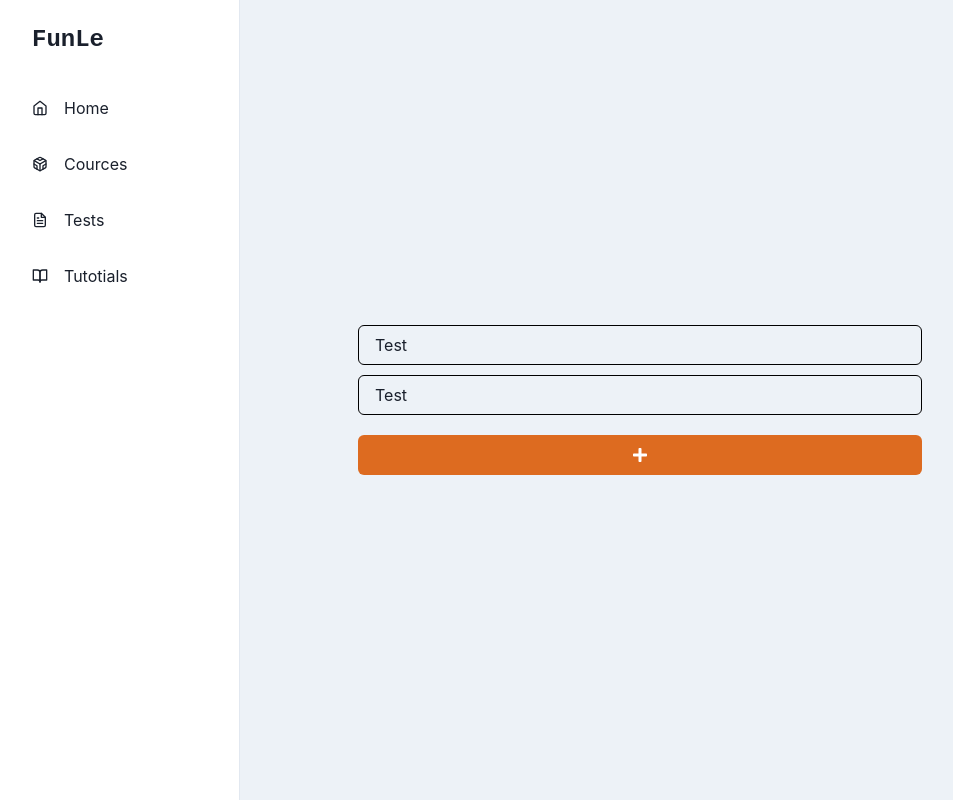
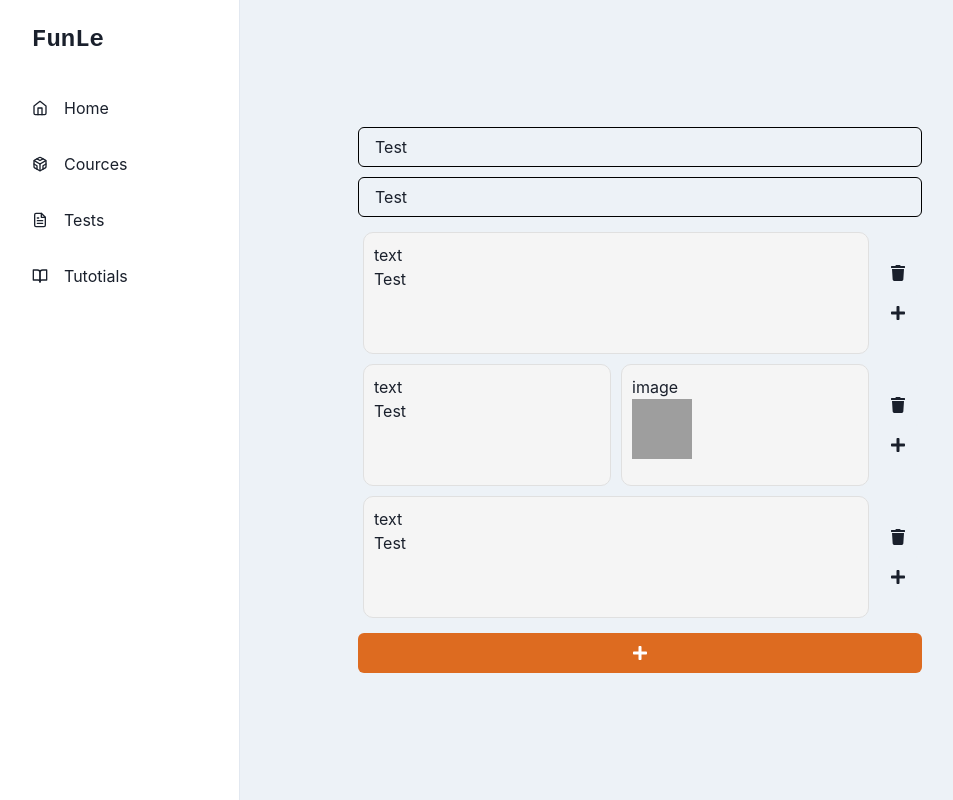
Before and after one commit to hikionori/funle_backend, a Next.js app in the folder admin/: page /tutorials/create in a window 1280 px wide. Shown: the whole page, without its empty margins (0-953 px from the left). Built offline with nearby package versions, Linux system fonts and the light colour scheme; grey boxes are pictures that could not be loaded.

Commit message:
update 4 files and create 1 file

```diff
--- a/admin/components/levelNode/index.tsx
+++ b/admin/components/levelNode/index.tsx
@@ -8,6 +8,9 @@ import { useEffect, useState } from "react";
 export interface LevelNodeProps {
     index: number;
     nodes: NodeProps[];
+
+    deleteHandler: Function;
+    editHandler: Function;
 }
 
 // add Symbol.iterator to LevelNodeProps
@@ -15,18 +18,13 @@ export interface LevelNodeProps {
 // Level of node component
 export default function LevelNode(props: LevelNodeProps) {
     const [nodes, setNodes] = useState<NodeProps[]>([]);
+    const editHandlerP = props.editHandler; // is setState function
+    const deleteHandlerP = props.deleteHandler; // is setState function
+    const levelIndex = props.index;
 
     useEffect(() => {
         setNodes(props.nodes);
     }, []);
-
-    const nodeOnEdit = (index: number) => {
-        console.log("Edit node at index: " + index);
-    };
-
-    const nodeOnDelete = (index: number) => {
-        console.log("Delete node at index: " + index);
-    };
 
     return (
         <Box w={"100%"}>
@@ -38,7 +36,13 @@ export default function LevelNode(props: LevelNodeProps) {
                             index={index}
                             content_type={node.content_type}
                             data={node.data}
-                            onDelete={nodeOnDelete}
+                            levelIndex={levelIndex}
+                            deleteHandler={() => {
+                                deleteHandlerP(levelIndex, node.index);
+                            }}
+                            editHandler={() => {
+                                editHandlerP(levelIndex, node.index);
+                            }}
                         />
                     );
                 })}
--- a/admin/components/levelNodeList/index.tsx
+++ b/admin/components/levelNodeList/index.tsx
@@ -1,84 +1,76 @@
-import { Box, Flex, Text } from "@chakra-ui/react";
+import { Box, Button, Center, Flex, Text } from "@chakra-ui/react";
 import { Content } from "../../utils/admin-sdk";
 import LevelNode, { LevelNodeProps } from "../levelNode";
 import { useEffect, useState } from "react";
+import { NodeProps } from "../node";
+import { FaPlus, FaTrash } from "react-icons/fa";
 
-/*
-    json format:
-    {
-        ...,
-        content_levels: [
-            [
-                0, // index of level
-                [ // nodes
-                    { // node
-                        index: 0, // removed before sending request
-                        content_type: "text",
-                        data: "Test",
-                        onEdit: () => {}, // removed before sending request
-                        onDelete: () => {}, // removed before sending request
-                    },
-                    { // node
-                        index: 1, // removed before sending request
-                            content_type: "image",
-                        data: "base64",
-                        onEdit: () => {}, // removed before sending request
-                        onDelete: () => {}, // removed before sending request
-                    }
-                ]
-            ],
-            [
-                1, // index of level
-                [ // nodes
-                    { // node
-                        index: 0, // removed before sending request
-                        content_type: "text",
-                        data: "Test",
-                        onEdit: () => {}, // removed before sending request
-                        onDelete: () => {}, // removed before sending request
-                    },
-                ]
-            ]
-        ]
-    }
+import useTutorialStore from "../../utils/states/tutorial";
 
-    Algorithm for displaying levels:
-    1. Sort content_levels by index of level
-    2. Display each level
 
-*/
 export interface LevelNodeListProps {
     nodeLevels: LevelNodeProps[];
-
-    nodeOnEdit?: () => void;
-    nodeOnDelete?: () => void;
     // add Symbol.iterator to LevelNodeListProps
     [Symbol.iterator]?: () => Iterator<LevelNodeProps>;
 }
 
 // List of levelNode component
-export default function LevelNodeList(props: LevelNodeListProps) {
-    const [nodeLevels, setNodeLevels] = useState<LevelNodeProps[]>([]);
+export default function LevelNodeList(
+    props: LevelNodeListProps
+) {
+    const {contentLevels} = useTutorialStore((state: any) => ({contentLevels: state.contentLevels}));
+    const {deleteLevel} = useTutorialStore((state: any) => ({deleteLevel: state.deleteLevel}));
+    const {addNode, editNode, deleteNode} = useTutorialStore((state: any) => ({addNode: state.addNode, editNode: state.editNode, deleteNode: state.deleteNode}));
+
 
     useEffect(() => {
-        setNodeLevels(props.nodeLevels);
-    }, []);
+        console.log(contentLevels);
+        // reload page
+    })
 
-    console.log(nodeLevels);
 
     return (
         <Flex flexDirection={"column"}>
             {/* sort by first element in level and then display */}
-            {nodeLevels &&
-                nodeLevels
+            {contentLevels &&
+                contentLevels
                     .sort((a: any, b: any) => a[0] - b[0])
                     .map((level: any, index: any) => {
                         return (
-                            <LevelNode
-                                key={index}
-                                index={level[0]}
-                                nodes={level[1]}
-                            />
+                            <Flex>
+                                <LevelNode
+                                    key={index}
+                                    index={level[0]}
+                                    nodes={level[1]}
+                                    editHandler={editNode}
+                                    deleteHandler={deleteNode}
+                                />
+                                <Center flexDirection={"column"}>
+                                    <Button
+                                        onClick={
+                                            () => {
+                                                deleteLevel(level[0])
+                                            }
+                                        }
+                                        _hover={{
+                                            color: "orange.500",
+                                        }}
+                                    >
+                                        <FaTrash />
+                                    </Button>
+                                    <Button
+                                        onClick={
+                                            () => {
+                                                addNode(level[0])
+                                            }}
+                                        _hover={{
+                                            color: "orange.500",
+                                        }}
+                                    >
+                                        <FaPlus />
+                                    </Button>
+                                </Center>
+                            </Flex>
                         );
                     })}
         </Flex>
--- a/admin/components/node/index.tsx
+++ b/admin/components/node/index.tsx
@@ -13,30 +13,29 @@ import {
 } from "@chakra-ui/react";
 import { useEffect, useState } from "react";
 
+import useTutorialStore from "../../utils/states/tutorial";
+
 export interface NodeProps {
     index: number;
     content_type: string;
     data: string;
-
-    onDelete: (index: number) => void;
 }
 
-export default function Node(props: NodeProps) {
+export interface NodeFC {
+    levelIndex: number;
+    editHandler: any; // Function;
+    deleteHandler: any; // Function;
+}
+
+export default function Node(props: NodeProps & NodeFC) {
     const { content_type, data, index } = props;
 
     const [hovered, setHovered] = useState(false);
-    const [Xcontent, setXcontent] = useState("");
     const [content, setContent] = useState(data);
     const [contentType, setContentType] = useState(content_type);
     const [edit, setEdit] = useState(false);
 
-    const deleteHandler = () => {
-        //
-    };
-
-    const editHandler = () => {
-        setEdit(true);
-    };
+    const {editNode} = useTutorialStore((state: any) => ({editNode: state.editNode}));
 
     const onMouseHover = () => {
         setHovered(true);
@@ -45,14 +44,6 @@ export default function Node(props: NodeProps) {
     const onMouseLeave = () => {
         setHovered(false);
     };
-
-    useEffect(() => {
-        if (content.length > 100 && content_type === "image") {
-            let lcontent = content.substring(0, 25) + "...";
-            setXcontent(content);
-            setContent(lcontent);
-        }
-    }, [content, contentType]);
 
     if (!edit) {
         if (content_type === "text") {
@@ -77,10 +68,18 @@ export default function Node(props: NodeProps) {
                         <Box w={"100%"} h={"100px"}>
                             <Center>
                                 <Flex direction={"row"}>
-                                    <Button onClick={editHandler} size={"sm"}>
+                                    <Button
+                                        onClick={() => {
+                                            setEdit(true);
+                                        }}
+                                        size={"sm"}
+                                    >
                                         Edit
                                     </Button>
-                                    <Button onClick={deleteHandler} size={"sm"}>
+                                    <Button
+                                        onClick={props.deleteHandler}
+                                        size={"sm"}
+                                    >
                                         Delete
                                     </Button>
                                 </Flex>
@@ -106,10 +105,18 @@ export default function Node(props: NodeProps) {
                         <Box w={"100%"} h={"100px"}>
                             <Center>
                                 <Flex direction={"row"}>
-                                    <Button onClick={editHandler} size={"sm"}>
+                                    <Button
+                                        onClick={() => {
+                                            setEdit(true);
+                                        }}
+                                        size={"sm"}
+                                    >
                                         Edit
                                     </Button>
-                                    <Button onClick={deleteHandler} size={"sm"}>
+                                    <Button
+                                        onClick={props.deleteHandler}
+                                        size={"sm"}
+                                    >
                                         Delete
                                     </Button>
                                 </Flex>
@@ -119,7 +126,7 @@ export default function Node(props: NodeProps) {
                         <Box w={"100%"} h={"100px"}>
                             <Text>{contentType}</Text>
                             <Image
-                                src={Xcontent}
+                                src={content}
                                 alt={"image"}
                                 width={"60px"}
                                 height={"60px"}
@@ -163,7 +170,7 @@ export default function Node(props: NodeProps) {
                         placeholder="Select type of data"
                         mb={"10px"}
                         onChange={(e) => {
-                            setContentType(e.target.value);
+                            setContentType(e.target.value.toLowerCase());
                         }}
                         value={contentType}
                     >
@@ -184,7 +191,9 @@ export default function Node(props: NodeProps) {
                         }}
                         onKeyDown={(e) => {
                             if (e.key === "Enter") {
+                                editNode(props.levelIndex, index, contentType, content)
                                 setEdit(false);
+                                console.log(content);
                             }
                             // on shift + enter add new line
                             if (e.shiftKey && e.key === "Enter" && edit) {
--- a/admin/pages/tutorials/create.tsx
+++ b/admin/pages/tutorials/create.tsx
@@ -9,30 +9,14 @@ import AddOptionButton from "../../components/addOptionButton";
 import LevelNode, { LevelNodeProps } from "../../components/levelNode";
 import Node, { NodeProps } from "../../components/node";
 
+import useTutorialStore, { TutorialState } from "../../utils/states/tutorial";
+
 export default function CreateNewTutorial() {
-    /*
-        API Request body:
-        {
-            title: string,
-            theme: string,
-            content_levels: [
-                content_type: string, // text, image
-                data: string // text, image base64
-            ][]
-        }
+    const {title, setTitle} = useTutorialStore((state: any) => ({title: state.title, setTitle: state.setTitle}));
+    const {theme, setTheme} = useTutorialStore((state: any) => ({theme: state.theme, setTheme: state.setTheme}));
+    const {contentLevels, setContentLevels} = useTutorialStore((state: any) => ({contentLevels: state.contentLevels, setContentLevels: state.setContentLevels}));
 
-        Algorithm for sending request:
-        1. Remove all empty nodes
-        2. Remove all empty levels
-        3. Remove index from each node
-        4. remove onEdit and onDelete from each node
-    */
-
-    const [title, setTitle] = React.useState("");
-    const [theme, setTheme] = React.useState("");
-    const [contentLevels, setContentLevels] = React.useState<LevelNodeProps[]>(
-        []
-    );
+    const {addLevel} = useTutorialStore((state: any) => ({addLevel: state.addLevel}));
 
     useEffect(() => {
         setTitle("Test");
@@ -74,10 +58,10 @@ export default function CreateNewTutorial() {
                         content_type: "text",
                         data: "Test",
                         onDelete: () => {},
-                    }
-                ]
-            ]
-        ] as unknown as LevelNodeProps[]);
+                    },
+                ],
+            ],
+        ]);
     }, []);
 
     // useEffect(() => {
@@ -118,28 +102,13 @@ export default function CreateNewTutorial() {
                         }}
                     />
 
-                    <LevelNodeList nodeLevels={contentLevels} />
+                    <LevelNodeList
+                        nodeLevels={contentLevels}
+                    />
 
                     <AddOptionButton
                         onClick={() => {
-                            // get last level index
-                            let lastLevelIndex: number =
-                                contentLevels.length - 1;
-                            // get last level
-                            let lastLevel: any = contentLevels[lastLevelIndex];
-                            lastLevelIndex = lastLevel[0];
-
-                            // add one new empty level
-                            let node = {
-                                content_type: "text",
-                                data: "",
-                            } as NodeProps;
-                            let level = [
-                                lastLevelIndex + 1,
-                                node,
-                            ] as unknown as LevelNodeProps;
-                            // push level to contentLevels array
-                            setContentLevels([...contentLevels, level]);
+                            addLevel();
                         }}
                     />
                 </AbsoluteCenter>
--- /dev/null
+++ b/admin/utils/states/tutorial.tsx
@@ -0,0 +1,169 @@
+import {create} from 'zustand';
+
+export type TutorialState = {
+    _id: string;
+    title: string;
+    theme: string;
+    contentLevels: any;
+
+    // setters
+    setTutorialId: (id: string) => void;
+    setTitle: (title: string) => void;
+    setTheme: (theme: string) => void;
+    setContentLevels: (contentLevels: any) => void;
+
+    // getters
+    getTutorialId: () => string | null;
+    getTitle: () => string | null;
+    getTheme: () => string | null;
+    getContentLevels: () => any | null;
+
+    // reset
+    reset: () => void;
+
+    // update
+    update: (id: string, title: string, theme: string, contentLevels: any) => void;
+
+    // sortContent, function for sort contentLevels, if it is not sorted
+    sortContent: () => void;
+
+    // addLevel, function for add new level to contentLevels
+    addLevel: () => void;
+
+    // deleteLevel, function for delete level from contentLevels
+    deleteLevel: (index: number) => void;
+
+    // addNode, function for add new node to level
+    addNode: (levelIndex: number) => void;
+
+    // deleteNode, function for delete node from level
+    deleteNode: (levelIndex: number, nodeIndex: number) => void;
+
+    // editNode, function for edit node in level
+    editNode: (levelIndex: number, nodeIndex: number, content_type: string, content: string) => void;
+}
+
+const useTutorialStore = create((set, get: any) => ({
+    _id: "",
+    title: "",
+    theme: "",
+    contentLevels: [],
+
+    // setters
+    setTutorialId: (id: string) => set({ _id: id }),
+    setTitle: (title: string) => set({ title: title }),
+    setTheme: (theme: string) => set({ theme: theme }),
+    setContentLevels: (contentLevels: any) => set({ contentLevels: contentLevels }),
+
+    // getters
+    getTutorialId: () => get()._id,
+    getTitle: () => get().title,
+    getTheme: () => get().theme,
+    getContentLevels: () => get().contentLevels,
+
+    // reset
+    reset: () => set({ _id: "", title: "", theme: "", contentLevels: [] }),
+
+    // update
+    update: (id: string, title: string, theme: string, contentLevels: any) => set({ _id: id, title: title, theme: theme, contentLevels: contentLevels }),
+
+    // sortContent, function for sort contentLevels, if it is not sorted
+    sortContent: () => {
+        // get current contentLevels
+        const currentContentLevels = get().contentLevels;
+
+        // sort contentLevels
+        const sortedContentLevels = currentContentLevels.sort((a: any, b: any) => a[0] - b[0]);
+
+        // update contentLevels
+        set({contentLevels: sortedContentLevels});
+    },
+
+    //* function for work with contentLevels
+    // add level
+    addLevel: () => {
+        // level looks like [1, [node1, node2, node3]]
+        // node is {index: number, content_type: string, data: string, onDelete: () => {}}
+
+        // get current contentLevels
+        const currentContentLevels = get().contentLevels;
+
+        // add level with one empty node to currentContentLevels
+        const level = [currentContentLevels.length, [{index: 0, content_type: "text", data: "", onDelete: () => {}}]];
+
+        // update contentLevels
+        // contentLevels is array of levels
+        set({contentLevels: [...currentContentLevels, level]});
+    },
+
+    // delete level
+    // TODO: Test this function
+    deleteLevel: (index: number) => {
+        // get current contentLevels
+        const currentContentLevels = get().contentLevels;
+
+        // remove level with index from contentLevels
+        const filteredContentLevels = currentContentLevels.filter((level: any) => level[0] !== index);
+
+        // update contentLevels
+        set({contentLevels: filteredContentLevels});
+    },
+
+    // add node
+    // TODO: Test this function
+    addNode: (levelIndex: number) => {
+        // get current contentLevels
+        const currentContentLevels = get().contentLevels;
+
+        // get current level
+        const currentLevel = currentContentLevels[levelIndex];
+
+        // get last node index
+        const lastNodeIndex = currentLevel[1][currentLevel[1].length - 1].index;
+
+        // create new node
+        const newNode = {index: lastNodeIndex + 1, content_type: "text", data: "", onDelete: () => {}};
+
+        // add new node to current level
+        currentLevel[1].push(newNode);
+
+        // update contentLevels
+        set({contentLevels: currentContentLevels});
+    },
+
+    // edit node
+    // TODO: Test this function
+    editNode: (levelIndex: number, nodeIndex: number, type: string, data: string) => {
+        // get current contentLevels
+        const currentContentLevels = get().contentLevels;
+        const currentLevel = currentContentLevels[levelIndex];
+        const currentNode = currentLevel[1].find((node: any) => node.index === nodeIndex);
+        currentNode.content_type = type;
+        currentNode.data = data;
+        set({contentLevels: currentContentLevels});
+    },
+
+    // delete node
+    // TODO: Test this function
+    deleteNode: (levelIndex: number, nodeIndex: number) => {
+        // get current contentLevels
+        const currentContentLevels = get().contentLevels;
+
+        // get current level
+        const currentLevel = currentContentLevels[levelIndex];
+
+        // filter current level
+        const filteredLevel = currentLevel[1].filter((node: any) => node.index !== nodeIndex);
+
+        // update current level
+        currentLevel[1] = filteredLevel;
+
+        // update contentLevels
+        set({contentLevels: currentContentLevels});
+    }
+
+    // TODO: Functions for work with api
+
+}));
+
+export default useTutorialStore;
```
